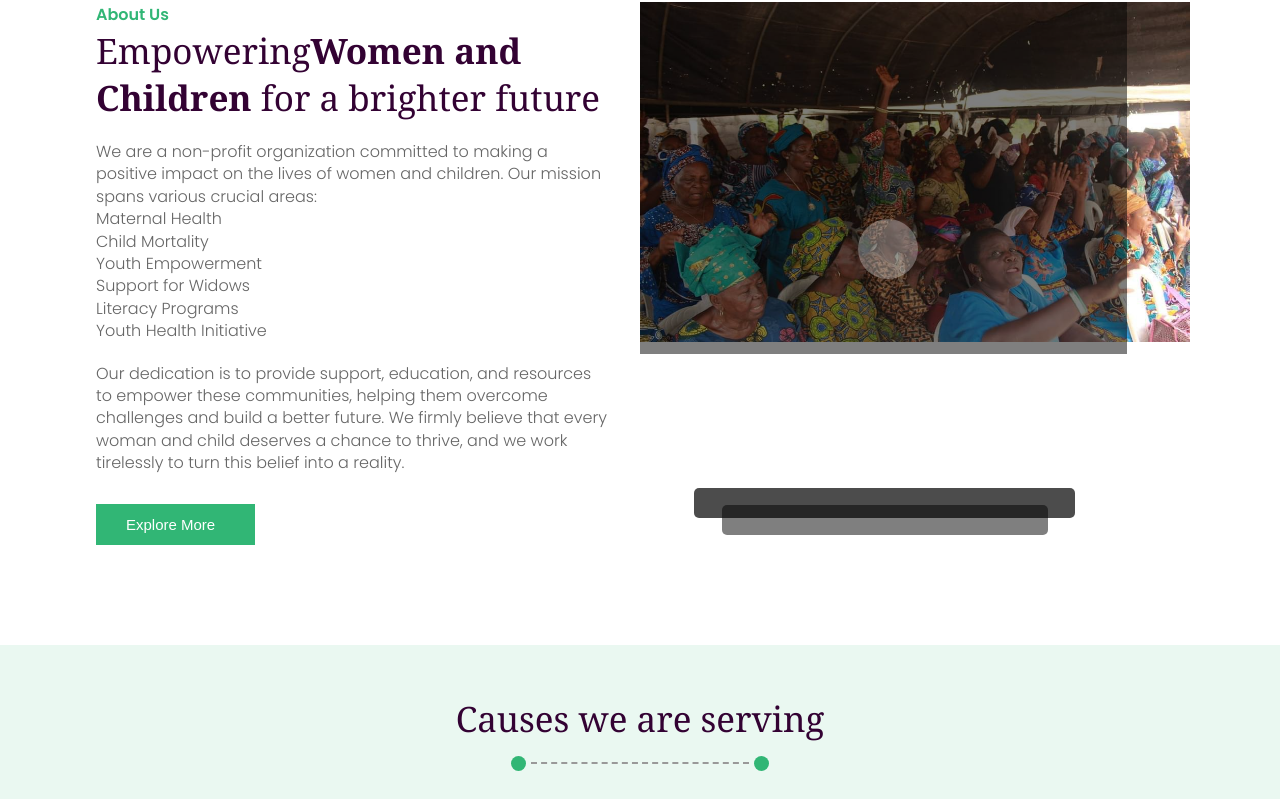
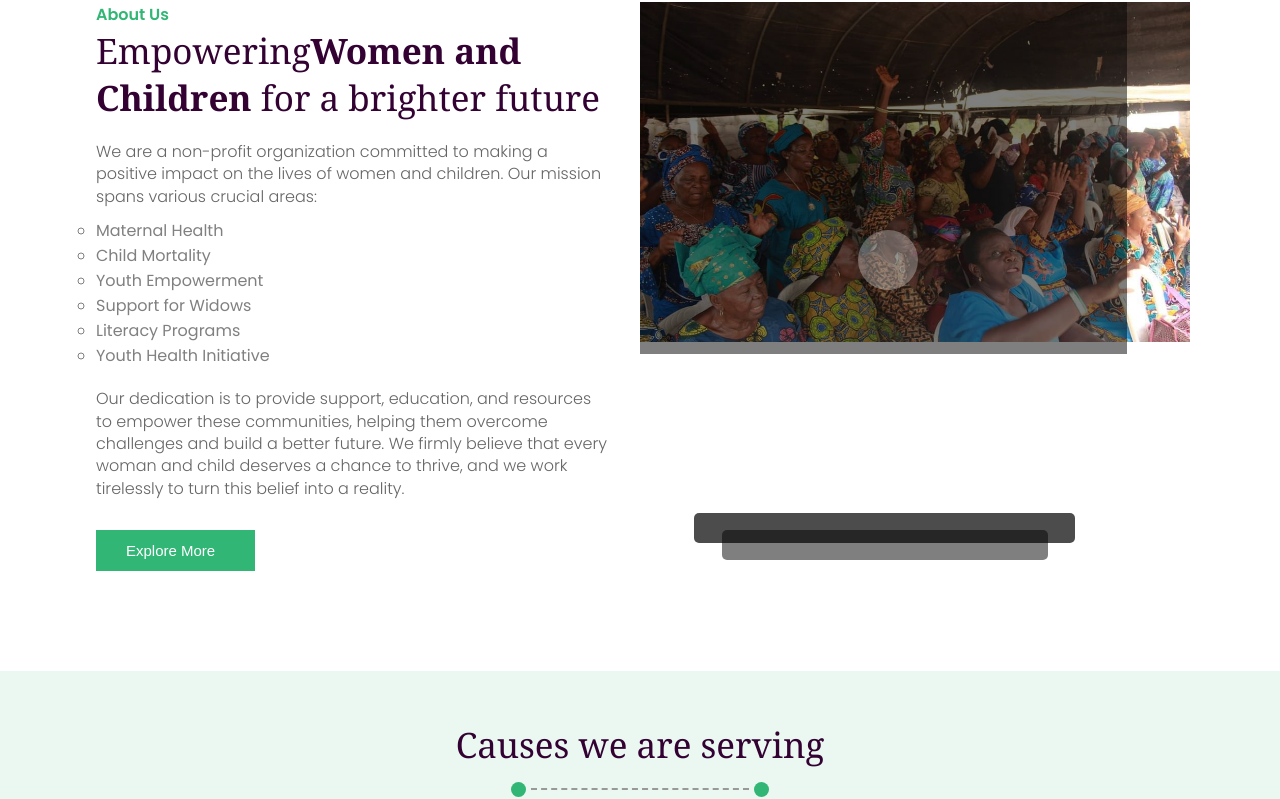
Before and after one commit to klaus139/solomons-haven, a React (Create React App) app: page / in a window 1280 px wide. Shown: the part 1449-2248 px from the top of the page. Built offline with nearby package versions, Linux system fonts and the light colour scheme.

Commit message:
changed the about component

```diff
--- a/src/components/About/About.css
+++ b/src/components/About/About.css
@@ -1,5 +1,12 @@
 .aboutCard h4 {
     color: #31b675;
+  }
+
+  .about-list li{
+    list-style: circle;
+    list-style-type: circle; /* Use 'circle' for a circle bullet, or 'disc' for a filled circle */
+    color: gray;
+     /* Adjust the padding as needed */
   }
   .aboutCard h1 {
     font-size: 35px;
--- a/src/components/About/AboutCard.jsx
+++ b/src/components/About/AboutCard.jsx
@@ -13,9 +13,15 @@ const AboutCard = () => {
           </h1>
           <p>
             We are a non-profit organization committed to making a positive impact on the lives of women and children. Our mission spans various crucial areas:
-            <br />
-            Maternal Health <br/> Child Mortality <br /> Youth Empowerment <br /> Support for Widows <br/> Literacy Programs <br /> Youth Health Initiative
           </p>
+          <ul className="about-list">
+              <li>Maternal Health</li>
+              <li>Child Mortality</li>
+              <li>Youth Empowerment</li>
+              <li>Support for Widows</li>
+              <li>Literacy Programs</li>
+              <li>Youth Health Initiative</li>
+            </ul>
 
           <p>
             Our dedication is to provide support, education, and resources to empower these communities, helping them overcome challenges and build a better future. We firmly believe that every woman and child deserves a chance to thrive, and we work tirelessly to turn this belief into a reality.
```
